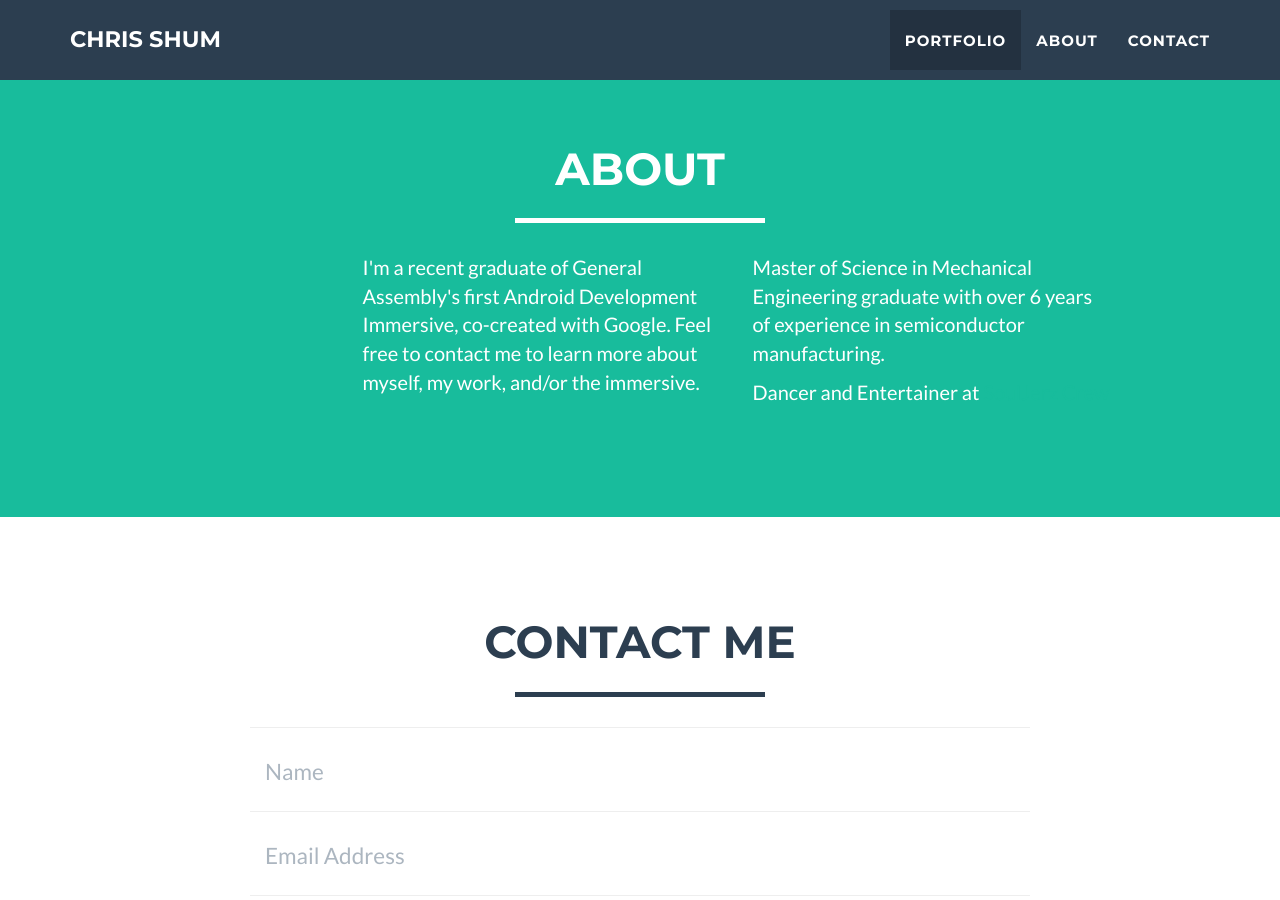
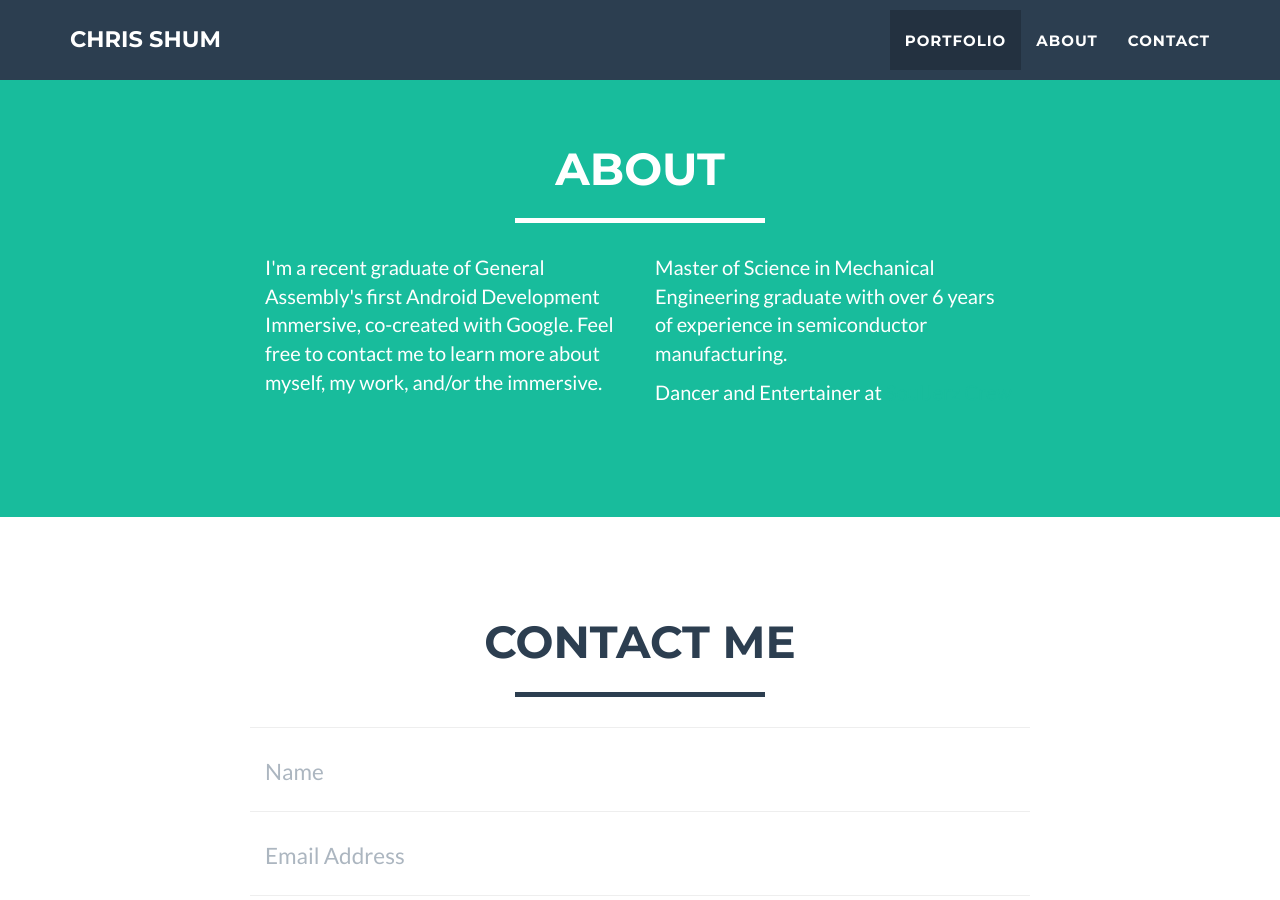
Before and after one commit to chris-shum/backup.chris-shum.github.io, a Jekyll site: the page built from index.html, in a window 1280 px wide and 900 px high, scrolled down 1621 px. Built offline with Jekyll 4.4.1, drawn with Linux system fonts in a browser that asks for light colours.

Commit message:
Update about.html

```diff
--- a/_includes/about.html
+++ b/_includes/about.html
@@ -8,7 +8,7 @@
                 </div>
             </div>
             <div class="row">
-                <div class="col-lg-4 col-lg-offset-3">
+                <div class="col-lg-4 col-lg-offset-2">
                     <p>I'm a recent graduate of General Assembly's first Android Development Immersive, co-created with Google.  Feel free to contact me to learn more about myself, my work, and/or the immersive.
 </p>
                 </div>
```
